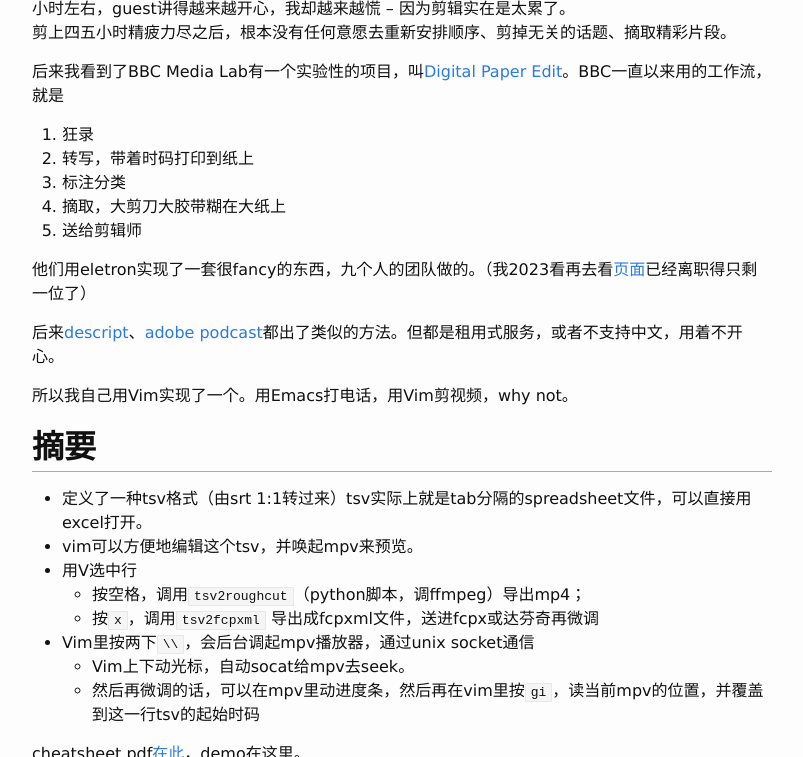
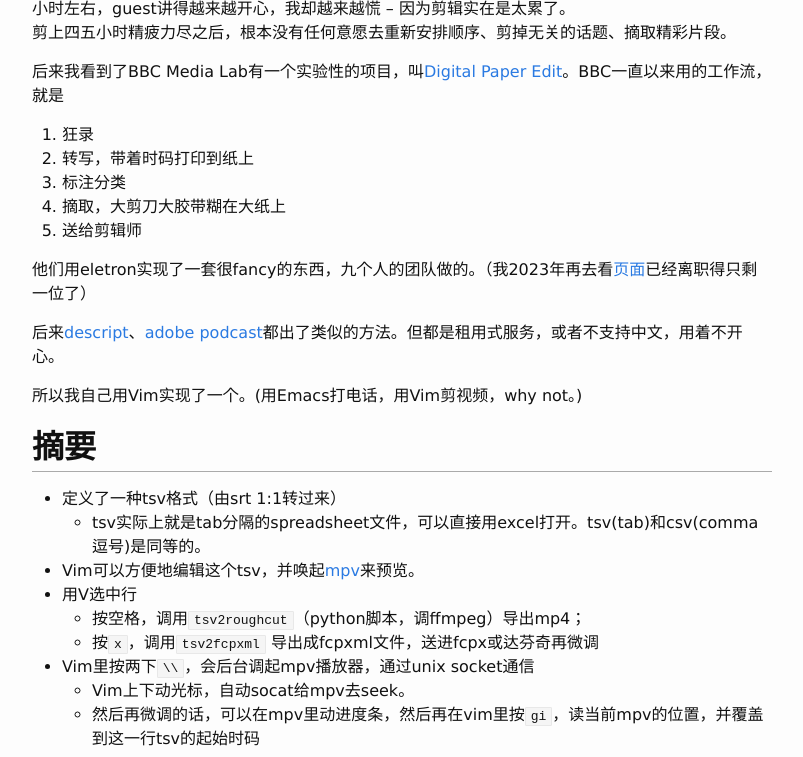
Before and after one commit to scateu/scateu.github.io, a Jekyll site: the page built from _posts/2023-03-19-tsv_edl.vim.md, in a window 1280 px wide and 900 px high, scrolled down 402 px, cut to the strip 0-757 px from the top of the window. Shown: the whole strip, without its empty margins (238-1041 px from the left). Built offline with Jekyll 4.4.1, drawn with Linux system fonts in a browser that asks for light colours; nearby versions of some CDN libraries; comment, search, counter and statistics services are not loaded; some of the changed text lies outside the part shown.

Commit message:
Sun Mar 19 23:47:46 CST 2023

```diff
--- a/_posts/2023-03-19-tsv_edl.vim.md
+++ b/_posts/2023-03-19-tsv_edl.vim.md
@@ -20,16 +20,17 @@ layout: post
 4. 摘取，大剪刀大胶带糊在大纸上
 5. 送给剪辑师
 
-他们用eletron实现了一套很fancy的东西，九个人的团队做的。（我2023看再去看[页面](https://bbcnewslabs.co.uk/projects/digital-paper-edit/)已经离职得只剩一位了）
+他们用eletron实现了一套很fancy的东西，九个人的团队做的。（我2023年再去看[页面](https://bbcnewslabs.co.uk/projects/digital-paper-edit/)已经离职得只剩一位了）
 
 后来[descript](https://www.descript.com/)、[adobe podcast](https://podcast.adobe.com)都出了类似的方法。但都是租用式服务，或者不支持中文，用着不开心。
 
-所以我自己用Vim实现了一个。用Emacs打电话，用Vim剪视频，why not。
+所以我自己用Vim实现了一个。(用Emacs打电话，用Vim剪视频，why not。)
 
 ## 摘要
 
-- 定义了一种tsv格式（由srt 1:1转过来）tsv实际上就是tab分隔的spreadsheet文件，可以直接用excel打开。
-- vim可以方便地编辑这个tsv，并唤起mpv来预览。
+- 定义了一种tsv格式（由srt 1:1转过来）
+  - tsv实际上就是tab分隔的spreadsheet文件，可以直接用excel打开。tsv(tab)和csv(comma逗号)是同等的。
+- Vim可以方便地编辑这个tsv，并唤起[mpv](https://mpv.io/)来预览。
 - 用V选中行
   - 按空格，调用`tsv2roughcut`（python脚本，调ffmpeg）导出mp4；
   - 按`x`，调用`tsv2fcpxml` 导出成fcpxml文件，送进fcpx或达芬奇再微调
```
Also changed, not shown: other parts of _posts/2023-03-19-tsv_edl.vim.md (+4 -2 lines).
